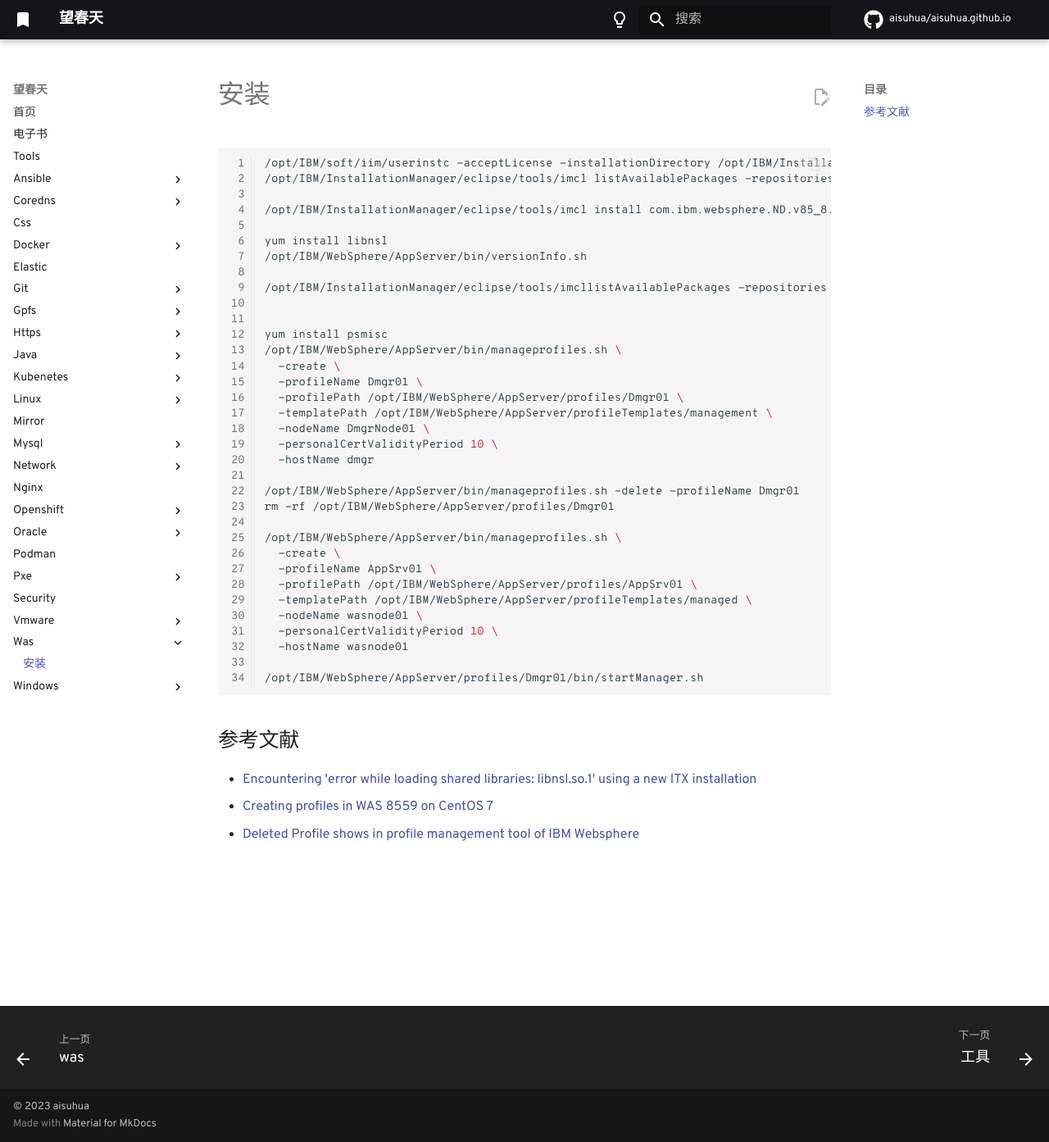
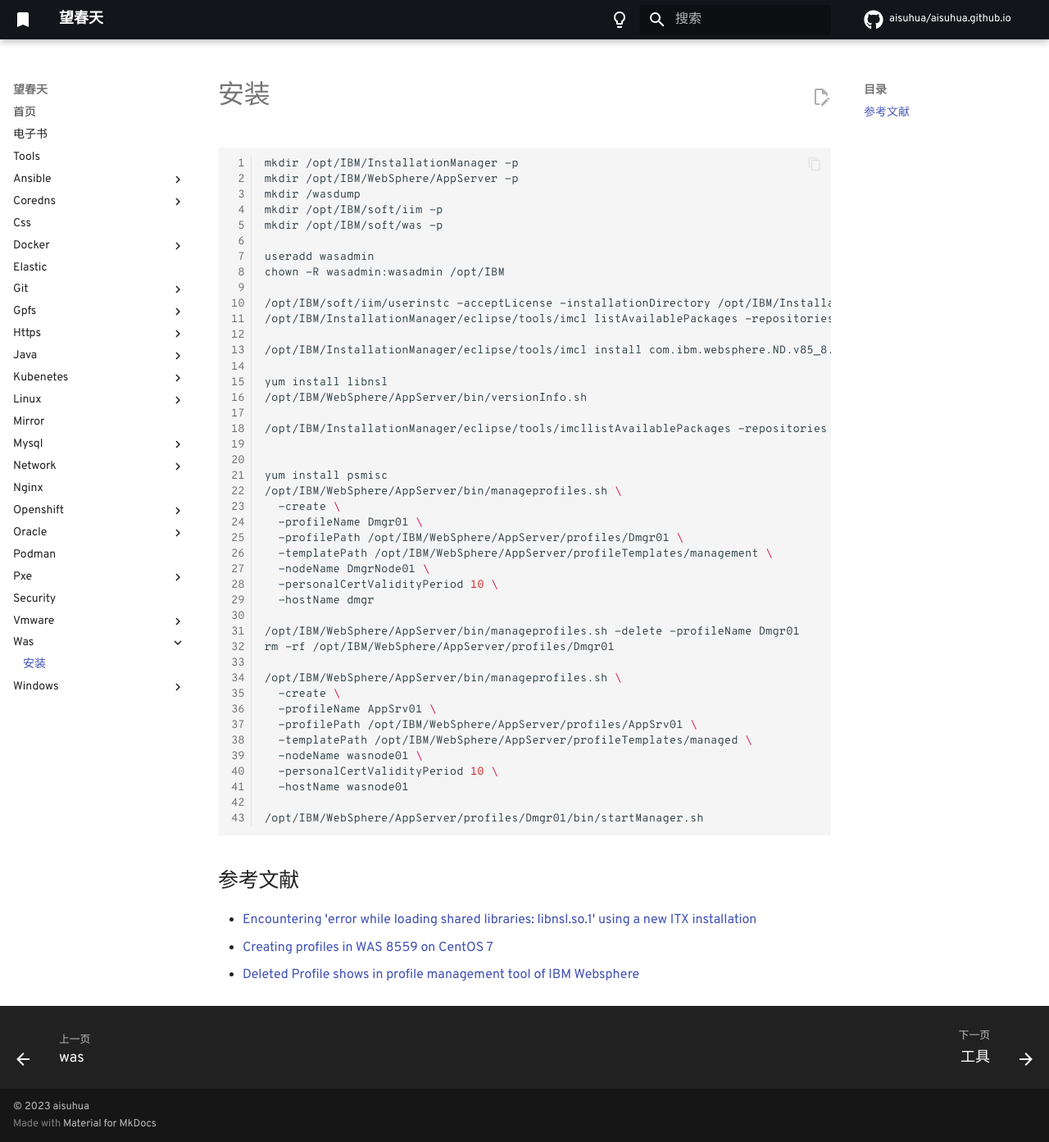
Before and after one commit to aisuhua/aisuhua.github.io, an MkDocs documentation site: the page built from docs/was/install.md, in a window 1280 px wide and 1393 px high. Shown: the whole window at 82% size. Built offline with MkDocs 1.6.1 and Material for MkDocs 9.7.7, drawn with Linux system fonts in a browser that asks for light colours; comment, search, counter and statistics services are not loaded.

Commit message:
install.md

````diff
--- a/docs/was/install.md
+++ b/docs/was/install.md
@@ -1,6 +1,15 @@
 # 安装
 
 ```sh
+mkdir /opt/IBM/InstallationManager -p
+mkdir /opt/IBM/WebSphere/AppServer -p
+mkdir /wasdump
+mkdir /opt/IBM/soft/iim -p
+mkdir /opt/IBM/soft/was -p
+
+useradd wasadmin
+chown -R wasadmin:wasadmin /opt/IBM
+
 /opt/IBM/soft/iim/userinstc -acceptLicense -installationDirectory /opt/IBM/InstallationManager -log ./log.xml -silent
 /opt/IBM/InstallationManager/eclipse/tools/imcl listAvailablePackages -repositories /opt/IBM/soft/was/repository.config -features -long
 
````
